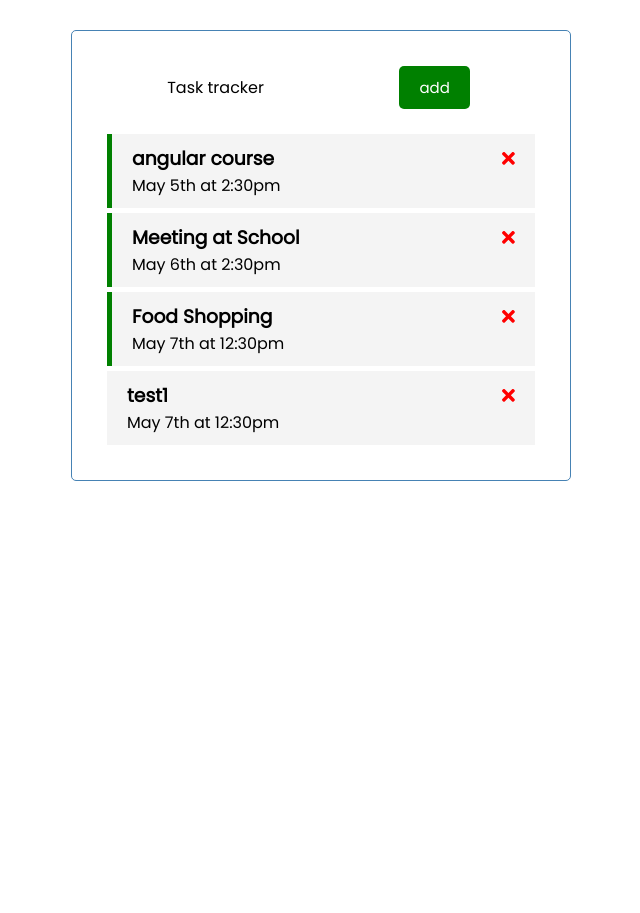
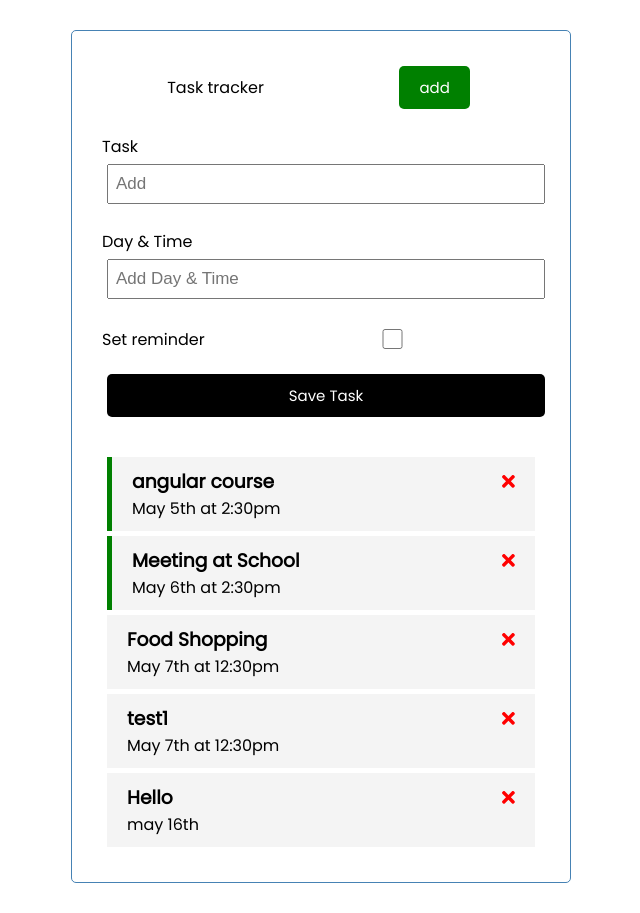
Before and after one commit to ajayudayasanu/todos-angular, an Angular app: page / in a window 1280 px wide. Shown: the whole page, without its empty margins (319-959 px from the left). Before the commit the page ends 800 px from the top, so only its background shows below. Built offline with nearby package versions, Linux system fonts and the light colour scheme; data requests are answered from the project's data file.

Commit message:
added add task form

```diff
--- a/db.json
+++ b/db.json
@@ -16,13 +16,19 @@
       "id": 3,
       "text": "Food Shopping",
       "day": "May 7th at 12:30pm",
-      "reminder": true
+      "reminder": false
     },
     {
       "id": 4,
       "text": "test1",
       "day": "May 7th at 12:30pm",
       "reminder": false
+    },
+    {
+      "text": "Hello",
+      "day": "may 16th",
+      "reminder": false,
+      "id": 6
     }
   ]
 }
--- /dev/null
+++ b/src/app/components/add-task/add-task.component.css
@@ -0,0 +1,3 @@
+.add-form{
+    margin-bottom: 40px;
+}
--- /dev/null
+++ b/src/app/components/add-task/add-task.component.html
@@ -0,0 +1,20 @@
+<form class="add-form" (ngSubmit)="onSubmit()">
+  <!-- Text -->
+  <div class="form-control">
+    <label for="text">Task</label>
+    <input type="text" name="text" id="text" [(ngModel)]="text" placeholder="Add" />
+  </div>
+
+  <!-- Day -->
+  <div class="form-control">
+    <label for="text">Day & Time</label>
+    <input type="text" name="day" id="day" [(ngModel)]="day" placeholder="Add Day & Time" />
+  </div>
+
+  <!-- reminder text -->
+  <div class="form-control form-control-check">
+    <label for="text">Set reminder</label>
+    <input type="checkbox" [(ngModel)]="reminder" name="reminder" id="reminder" />
+  </div>
+  <input type="submit" value="Save Task" class="btn btn-block">
+</form>
--- /dev/null
+++ b/src/app/components/add-task/add-task.component.ts
@@ -0,0 +1,40 @@
+import { Component, OnInit, Output, EventEmitter } from '@angular/core';
+import { Task } from 'src/app/models/Task';
+
+@Component({
+  selector: 'app-add-task',
+  templateUrl: './add-task.component.html',
+  styleUrls: ['./add-task.component.css']
+})
+export class AddTaskComponent implements OnInit {
+
+  text:string;
+  day: string;
+  reminder : boolean = false;
+  constructor() { }
+
+  @Output() onAddTask: EventEmitter<Task>= new EventEmitter();
+
+  ngOnInit(): void {
+  }
+
+  onSubmit(){
+    if(!this.text){
+      alert('Please add task');
+      return;
+    }
+    const newTask ={
+      text:this.text,
+      day:this.day,
+      reminder: this.reminder
+    }
+
+    this.onAddTask.emit(newTask);
+
+    // clearning the texts
+    this.text='';
+    this.day=''
+    this.reminder= false;
+  }
+
+}
--- a/src/app/components/tasks/tasks.component.html
+++ b/src/app/components/tasks/tasks.component.html
@@ -1,3 +1,6 @@
+<app-add-task
+(onAddTask)="onAddTask($event)"
+></app-add-task>
 <app-task-item *ngFor="let task of tasks"
 [task]="task"
 (onDeleteTask)="deleteTask(task)"
--- a/src/app/components/tasks/tasks.component.ts
+++ b/src/app/components/tasks/tasks.component.ts
@@ -6,32 +6,33 @@
 @Component({
   selector: 'app-tasks',
   templateUrl: './tasks.component.html',
-  styleUrls: ['./tasks.component.css']
+  styleUrls: ['./tasks.component.css'],
 })
 export class TasksComponent implements OnInit {
   tasks: Task[];
 
-  constructor( private taskService: TaskService) { }
+  constructor(private taskService: TaskService) {}
 
   ngOnInit(): void {
-    this.taskService.getTasks().subscribe(
-      res=>{
-        this.tasks= res;
-      }
-    )
+    this.taskService.getTasks().subscribe((res) => {
+      this.tasks = res;
+    });
   }
 
-  deleteTask(task:Task){
-    this.taskService.deleteTask(task).subscribe(
-      () =>{
-        this.tasks= this.tasks.filter( t=> t.id !== task.id)
-      }
-    )
+  deleteTask(task: Task) {
+    this.taskService.deleteTask(task).subscribe(() => {
+      this.tasks = this.tasks.filter((t) => t.id !== task.id);
+    });
   }
 
-  toggleReminder(task: Task){
-    task.reminder=!task.reminder
-    this.taskService.updateTaskReminder(task).subscribe()
+  toggleReminder(task: Task) {
+    task.reminder = !task.reminder;
+    this.taskService.updateTaskReminder(task).subscribe();
   }
-
+  onAddTask(task) {
+    console.log(task);
+    this.taskService.addTask(task).subscribe((task) => {
+      this.tasks.push(task);
+    });
+  }
 }
--- a/src/app/services/task.service.ts
+++ b/src/app/services/task.service.ts
@@ -35,4 +35,9 @@
     return this.http.put<Task>(url,task,httpOptions)
   }
 
+  //add task
+  addTask(task: Task):Observable<Task> {
+    return this.http.post<Task>(this.apiUrl,task);
+  }
+
 }
```
Also changed, not shown: src/app/app.module.ts (+7 -2 lines), 1 other file (tests, documents, lock files or other folders).
